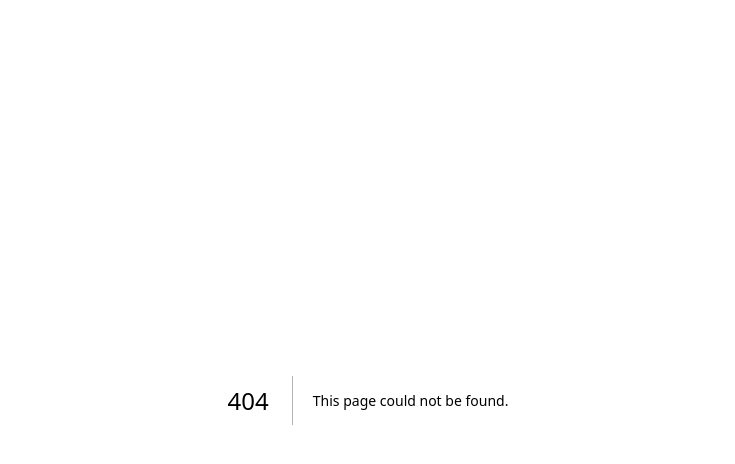
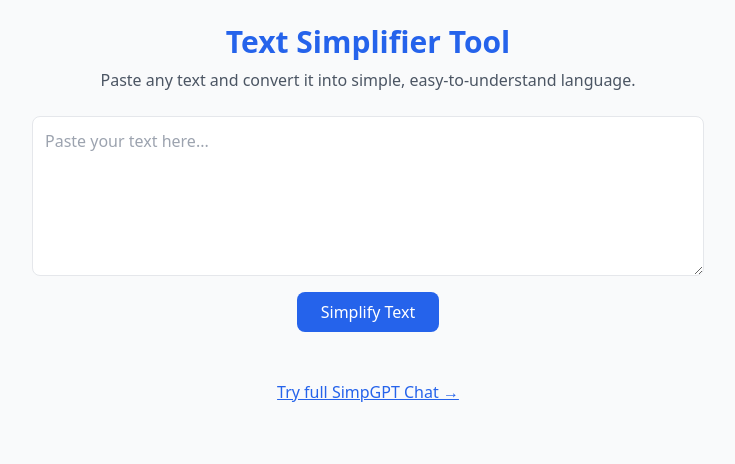
Before and after one commit to Surya189-ops/simpGPT, a Next.js app: page /tools/text-simplifier in a window 1280 px wide. Before the commit this address had no page. Shown: the top 464 px of the page, without its empty margins (272-1007 px from the left). Built offline with nearby package versions, Linux system fonts and the light colour scheme.

Commit message:
Add Text Simplifier tool page

```diff
--- /dev/null
+++ b/app/tools/text-simplifier/head.tsx
@@ -0,0 +1,8 @@
+export default function Head() {
+  return (
+    <>
+      <title>Text Simplifier – Make Text Easy to Understand | SimpGPT</title>
+      <meta name="description" content="Free online text simplifier. Convert complex text into simple and easy language instantly." />
+    </>
+  );
+}
--- /dev/null
+++ b/app/tools/text-simplifier/page.tsx
@@ -0,0 +1,78 @@
+'use client';
+
+import { useState } from "react";
+
+export default function TextSimplifier() {
+  const [input, setInput] = useState("");
+  const [output, setOutput] = useState("");
+  const [loading, setLoading] = useState(false);
+
+  async function handleSimplify() {
+    if (!input.trim()) return;
+
+    setLoading(true);
+    setOutput("");
+
+    const response = await fetch("/api/chat", {
+      method: "POST",
+      headers: { "Content-Type": "application/json" },
+      body: JSON.stringify({
+        messages: [
+          {
+            role: "user",
+            content: `Simplify this text in easy words:\n${input}`
+          }
+        ]
+      })
+    });
+
+    const data = await response.json();
+    setOutput(data.reply);
+    setLoading(false);
+  }
+
+  return (
+    <div className="min-h-screen bg-gray-50 flex flex-col items-center p-6">
+
+      {/* SEO Title Section */}
+      <h1 className="text-3xl font-bold text-blue-600 mb-2">
+        Text Simplifier Tool
+      </h1>
+      <p className="text-gray-600 mb-6 text-center max-w-xl">
+        Paste any text and convert it into simple, easy-to-understand language.
+      </p>
+
+      {/* Input */}
+      <textarea
+        className="w-full max-w-2xl border rounded-lg p-3 h-40 mb-4"
+        placeholder="Paste your text here..."
+        value={input}
+        onChange={(e) => setInput(e.target.value)}
+      />
+
+      <button
+        onClick={handleSimplify}
+        className="bg-blue-600 text-white px-6 py-2 rounded-lg mb-6"
+        disabled={loading}
+      >
+        {loading ? "Simplifying..." : "Simplify Text"}
+      </button>
+
+      {/* Output */}
+      {output && (
+        <div className="w-full max-w-2xl bg-white border rounded-lg p-4">
+          <h2 className="font-semibold mb-2">Simplified Text:</h2>
+          <p className="whitespace-pre-line text-gray-800">{output}</p>
+        </div>
+      )}
+
+      {/* Link back to main chat */}
+      <a
+        href="/"
+        className="mt-6 text-blue-600 underline"
+      >
+        Try full SimpGPT Chat →
+      </a>
+    </div>
+  );
+}
```
